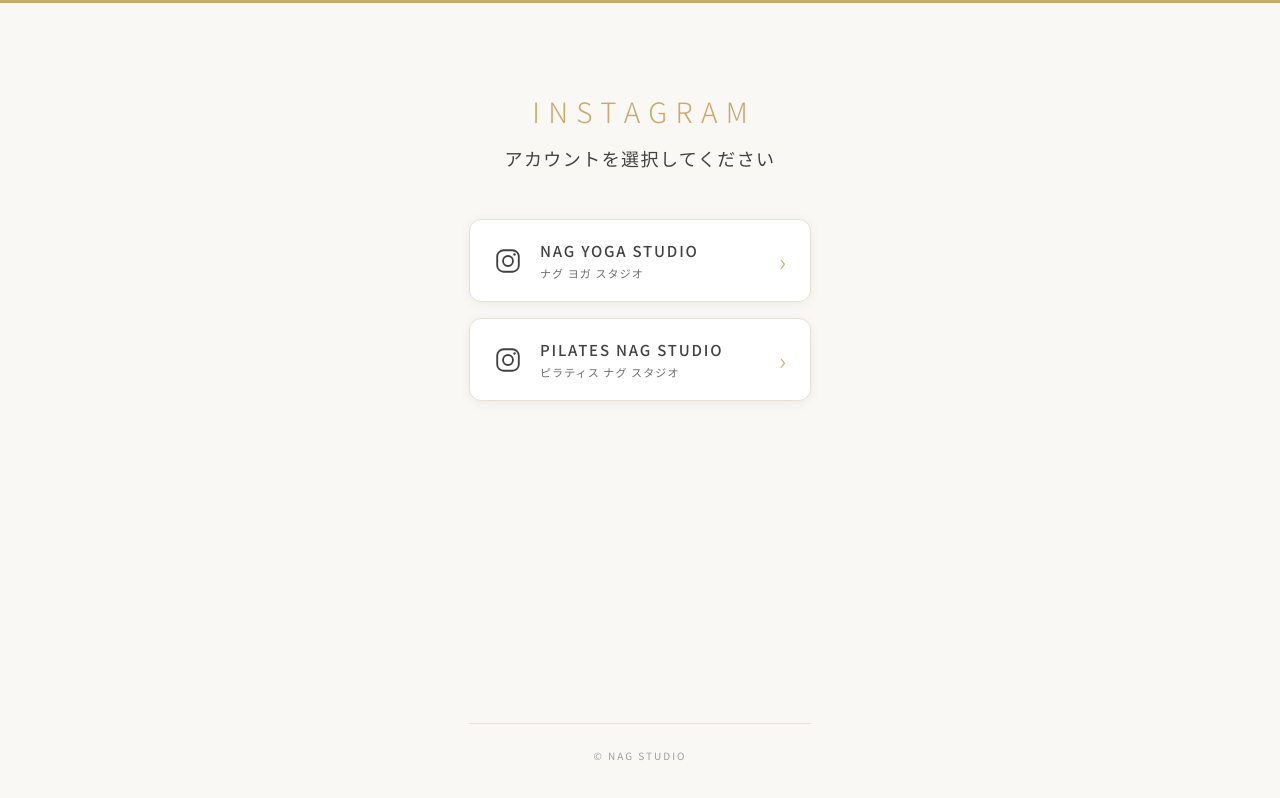
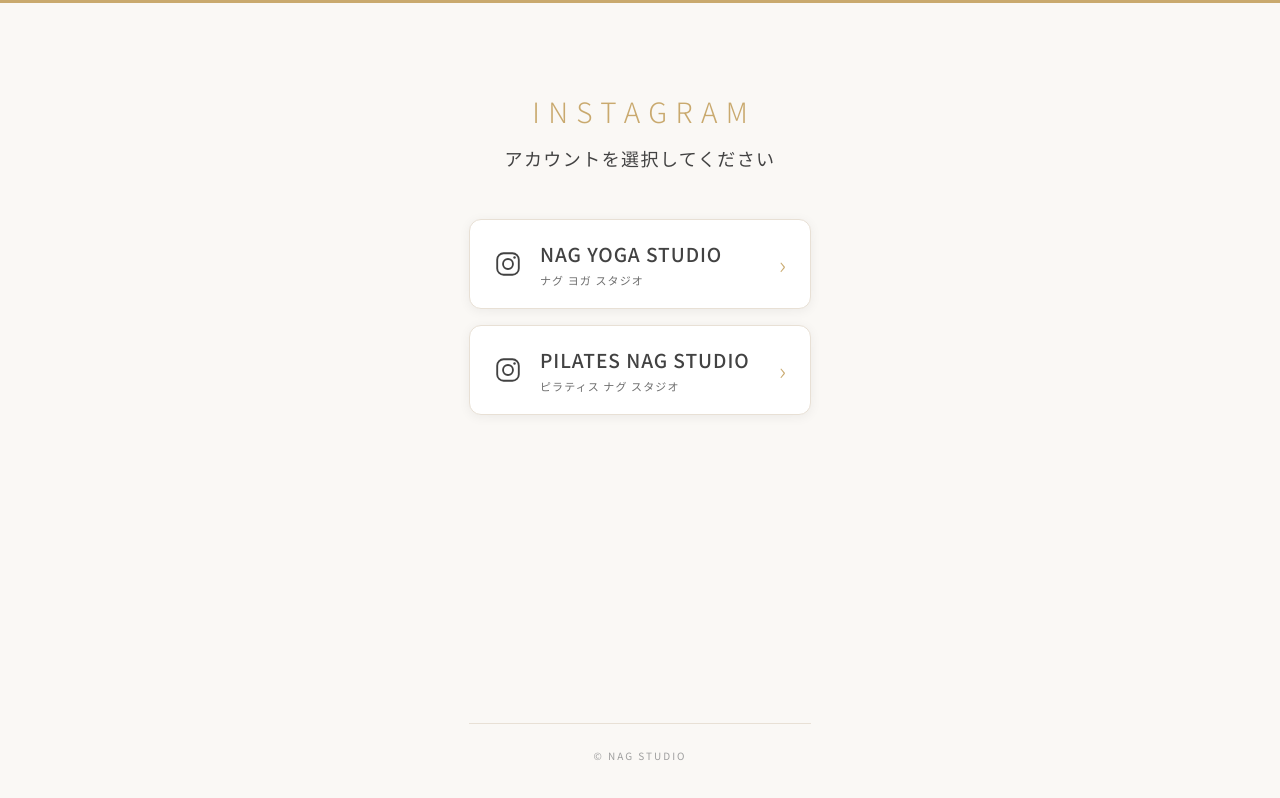
Before and after one commit to nag-lp-make/nag-lp-july, a plain HTML site: page instagram.html in a window 1280 px wide. Drawn offline with Linux system fonts and the light colour scheme.

Commit message:
ボタンテキスト拡大
Co-Authored-By: Claude Opus 5.5 <noreply@anthropic.com>

```diff
--- a/instagram.html
+++ b/instagram.html
@@ -53,7 +53,14 @@
   .btn:active { transform: scale(0.98); box-shadow: 0 1px 4px rgba(0,0,0,0.05); }
   .icon { flex-shrink: 0; width: 28px; height: 28px; color: #424242; }
   .text { flex: 1; min-width: 0; }
-  .en { display: block; font-size: 15px; font-weight: 500; letter-spacing: 0.12em; }
+  .en {
+    display: block;
+    /* 最大22px。ボタン内の残り幅（画面幅 − 余白・アイコン・矢印 約170px）に収まるよう自動縮小 */
+    font-size: min(22px, calc((min(100vw, 390px) - 170px) / 11.5));
+    font-weight: 500;
+    letter-spacing: 0.05em;
+    white-space: nowrap;
+  }
   .ja { display: block; font-size: 11px; font-weight: 300; letter-spacing: 0.1em; margin-top: 4px; color: #6d6d6d; }
   .arrow { flex-shrink: 0; font-size: 24px; line-height: 1; font-weight: 300; color: #c9a96e; }
   footer {
```
